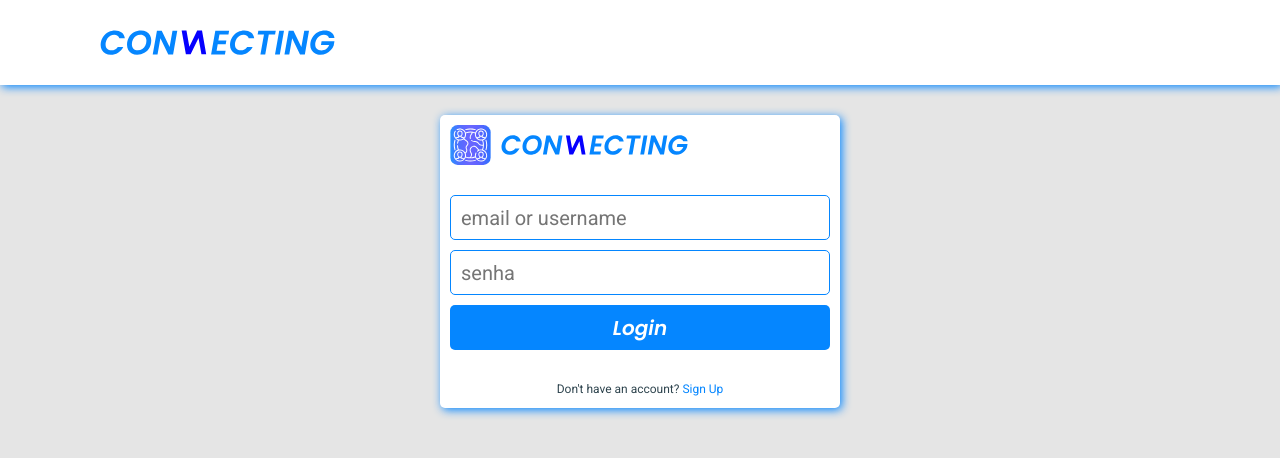
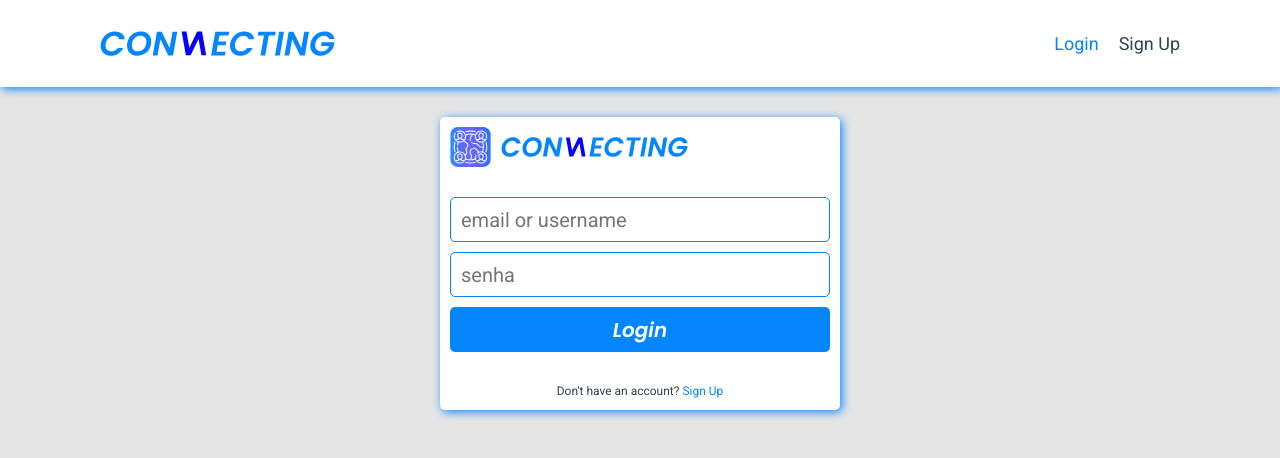
Before and after one commit to davifeliciano/connecting-spa, a React (Vite) app: page /login in a window 1280 px wide. Shown: the top 458 px of the page. Built offline with nearby package versions, Linux system fonts and the light colour scheme; no server answers.

Commit message:
feat: logout

```diff
--- a/src/App.jsx
+++ b/src/App.jsx
@@ -13,6 +13,7 @@ import Feed from "./routes/Feed.jsx";
 import ErrorPage from "./routes/ErrorPage.jsx";
 import NewPost from "./routes/NewPost.jsx";
 import User from "./routes/User.jsx";
+import Logout from "./routes/Logout.jsx";
 
 dayjs.extend(relativeTime);
 
@@ -25,6 +26,7 @@ const router = createBrowserRouter([
       { index: true, element: <RootIndex /> },
       { path: "/signup", element: <SignUp />, action: signUpAction },
       { path: "/login", element: <Login />, action: loginAction },
+      { path: "/logout", element: <Logout /> },
       { path: "/feed", element: <Feed /> },
       { path: "/new", element: <NewPost /> },
       { path: "/user/:username", element: <User /> },
--- a/src/components/Header.jsx
+++ b/src/components/Header.jsx
@@ -1,12 +1,48 @@
 import styled from "styled-components";
 import heading from "../assets/heading.svg";
+import useAuth from "../hooks/useAuth.js";
+import { NavLink } from "react-router-dom";
+
+function NavItems({ auth }) {
+  const className = ({ isActive, isPending }) =>
+    isActive ? "active" : isPending ? "pending" : "";
+
+  if (!auth) {
+    return (
+      <>
+        <NavLink to={"/login"} className={className}>
+          Login
+        </NavLink>
+        <NavLink to={"/signup"} className={className}>
+          Sign Up
+        </NavLink>
+      </>
+    );
+  }
+
+  return (
+    <>
+      <NavLink to={`/user/${auth.username}`} className={className}>
+        Profile
+      </NavLink>
+      <NavLink to={"/logout"} className={className}>
+        Logout
+      </NavLink>
+    </>
+  );
+}
 
 export default function Header() {
+  const { auth } = useAuth();
+
   return (
     <HeaderContainer>
       <HeaderLogo>
         <img src={heading} alt="Connecting" />
       </HeaderLogo>
+      <Nav>
+        <NavItems auth={auth} />
+      </Nav>
     </HeaderContainer>
   );
 }
@@ -31,3 +67,17 @@ const HeaderLogo = styled.div`
     -webkit-user-drag: none;
   }
 `;
+
+const Nav = styled.nav`
+  display: flex;
+  align-items: center;
+  gap: 2rem;
+
+  & a {
+    font-size: 1.8rem;
+  }
+
+  & a.active {
+    color: ${(props) => props.theme.secondary};
+  }
+`;
--- a/src/hooks/useLogout.js
+++ b/src/hooks/useLogout.js
@@ -7,17 +7,18 @@ export default function useLogout() {
   const logout = async () => {
     try {
       const response = await axios.post(
-        "/auth/refresh",
+        "/auth/logout",
         {},
         {
           withCredentials: true,
         }
       );
 
-      setAuth();
       return response;
     } catch (err) {
       console.error(err);
+    } finally {
+      setAuth(null);
     }
   };
 
--- /dev/null
+++ b/src/routes/Logout.jsx
@@ -0,0 +1,35 @@
+import { useEffect } from "react";
+import useLogout from "../hooks/useLogout.js";
+import { useNavigate } from "react-router-dom";
+import styled, { useTheme } from "styled-components";
+import { ThreeDots } from "react-loader-spinner";
+
+export default function Logout() {
+  const logout = useLogout();
+  const navigate = useNavigate();
+  const theme = useTheme();
+
+  useEffect(() => {
+    logout().finally(() => {
+      navigate("/login");
+    });
+  }, []);
+
+  return (
+    <LoaderContainer>
+      <ThreeDots height={20} color={theme.main} />
+      <span>Logging you out...</span>
+    </LoaderContainer>
+  );
+}
+
+const LoaderContainer = styled.div`
+  display: flex;
+  flex-direction: column;
+  align-items: center;
+  gap: 1rem;
+  position: absolute;
+  left: 50%;
+  top: 50%;
+  transform: translate(-50%, -50%);
+`;
```
